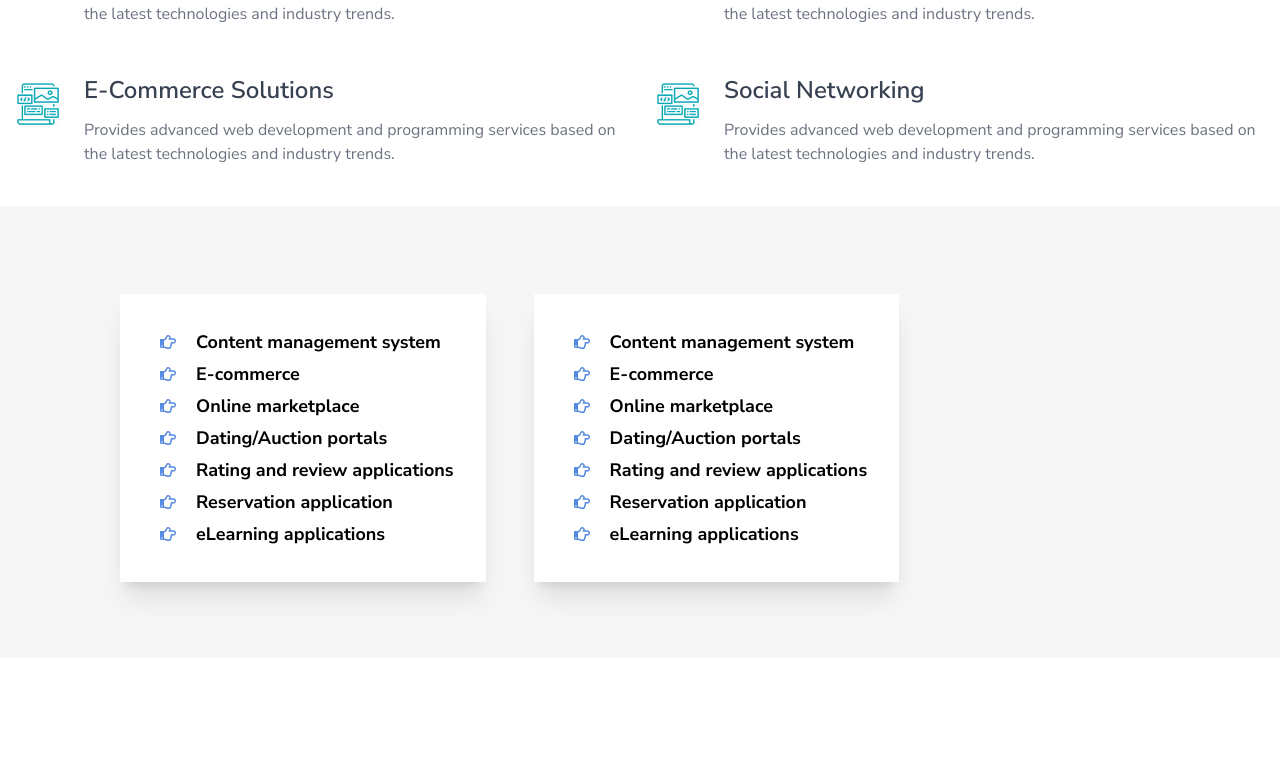
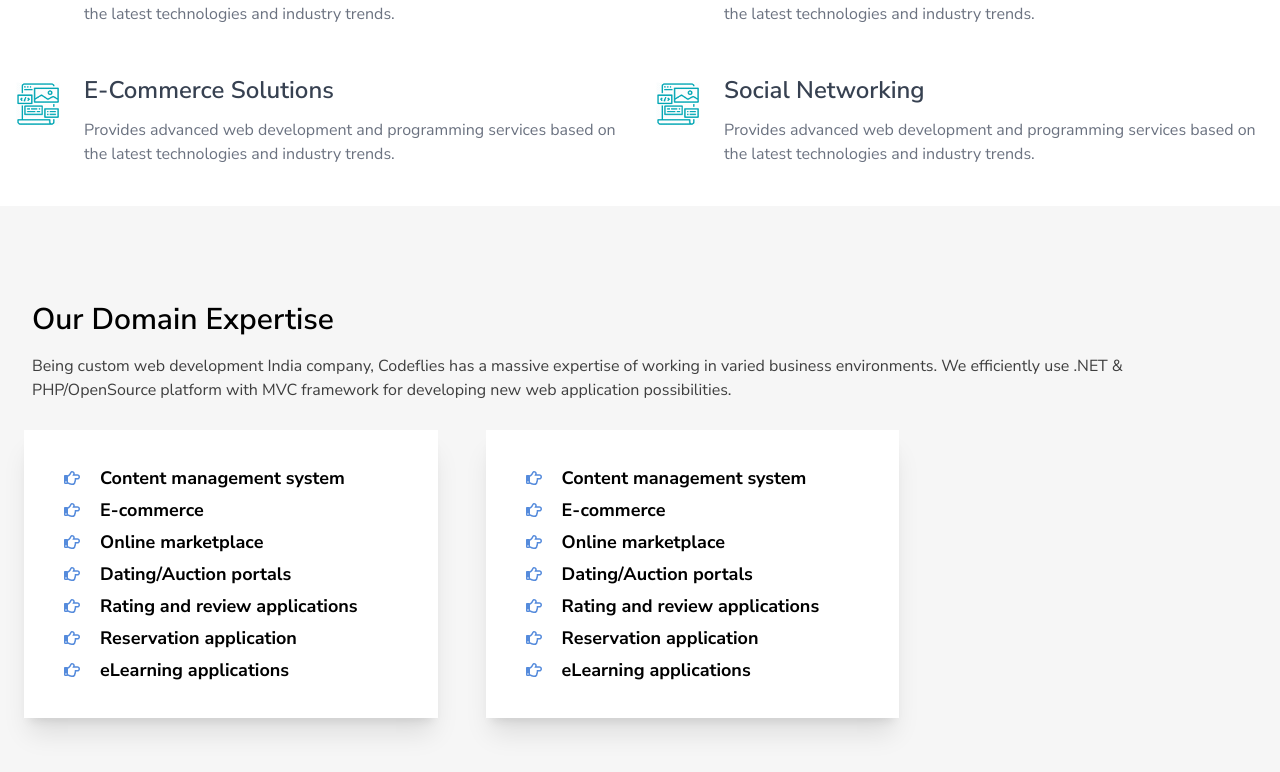
Before and after one commit to kdidrees/qurilo-network, a React (Create React App) app: page / in a window 1280 px wide. Shown: the part 1346-2118 px from the top of the page. Before the commit the page ends 2004 px from the top, so only its background shows below. Built offline with nearby package versions, Linux system fonts and the light colour scheme.

Commit message:
update in the component

```diff
--- a/src/components/domainexpertise/DomainExpertise.jsx
+++ b/src/components/domainexpertise/DomainExpertise.jsx
@@ -7,12 +7,34 @@ export default function DomainExpertise() {
     <>
       <>
         <section className="bg-[#f6f6f6] py-16">
-          <div className="max-w-full md:max-w-6xl mx-auto my-3 md:px-8">
-            <div className="relative block flex   flex-col md:flex-row items-center">
+          {/* put heading here */}
+
+          <div className="text-left mx-8 w-11/12   md:mt-8 mt-4 ">
+            <h2
+              className="
+                  font-semibold
+                  text-2xl
+                  font-sans
+                  md:text-3xl
+                  text-black
+                  mb-4
+                  md:mt-0 mt-8
+                  "
+            >
+              Our Domain Expertise
+            </h2>
+            <p className="text-base text-[#3e3e3e] text-body-color font-sans">
+              Being custom web development India company, Codeflies has a
+              massive expertise of working in varied business environments. We
+              efficiently use .NET & PHP/OpenSource platform with MVC framework
+              for developing new web application possibilities.
+            </p>
+          </div>
+
+          <div className="relative  flex   flex-col md:flex-row items-center md:mt-4">
             {domainExpertiseData.map((data) => {
               return (
                 <>
-
                   <div key={data.id} className="flex flex-wrap mt-3 px-6">
                     <ul className="bg-white p-8 shadow-xl">
                       {data.heading.map((options) => {
@@ -20,7 +42,7 @@ export default function DomainExpertise() {
                           <>
                             <li
                               key={options}
-                                    className="flex items-center"
+                              className="flex items-center  pr-12"
                             >
                               <div className=" rounded-full p-2 fill-current text-blue">
                                 <FaRegHandPointRight />
@@ -34,11 +56,9 @@ export default function DomainExpertise() {
                       })}
                     </ul>
                   </div>
-
                 </>
               );
             })}
-            </div>
           </div>
         </section>
       </>
```
Lines whose indentation alone changed are shown as unchanged.
